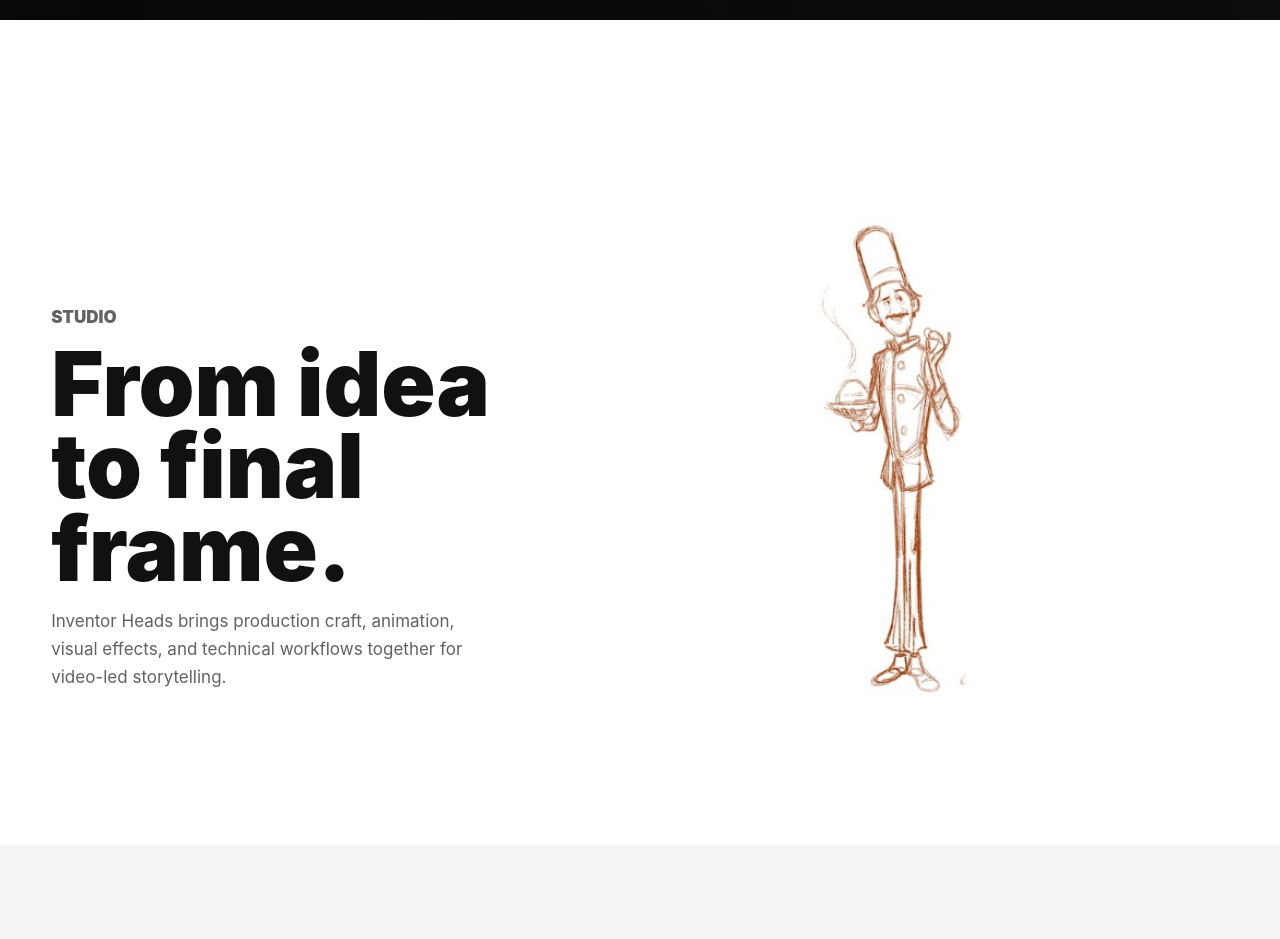
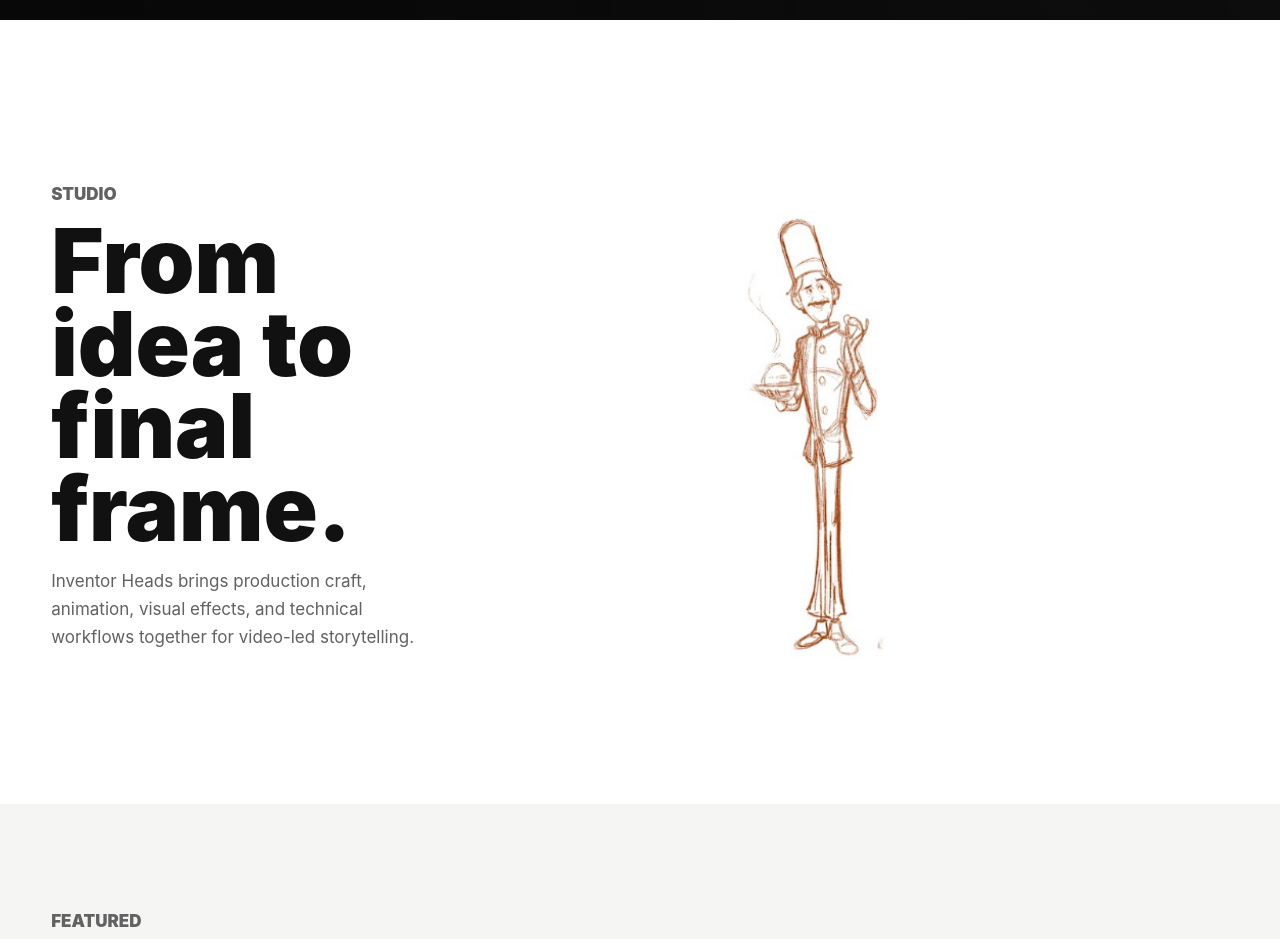
Before and after one commit to VaniKalavala/InventorHeads, a Next.js app in the folder Frontend/: page / in a window 1280 px wide. Shown: the part 780-1719 px from the top of the page. Built offline with nearby package versions, Linux system fonts and the light colour scheme.

Commit message:
Move studio sketch right

```diff
--- a/Frontend/app/globals.css
+++ b/Frontend/app/globals.css
@@ -1649,7 +1649,7 @@
 
 .studio-intro {
   display: grid;
-  grid-template-columns: minmax(280px, 0.82fr) minmax(0, 1.18fr);
+  grid-template-columns: minmax(280px, 0.72fr) minmax(0, 1.28fr);
   gap: clamp(28px, 6vw, 96px);
   align-items: end;
 }
@@ -1665,8 +1665,9 @@
 .studio-intro__art {
   margin: 0;
   display: flex;
-  justify-content: center;
+  justify-content: flex-end;
   align-items: center;
+  padding-right: clamp(24px, 8vw, 160px);
 }
 
 .studio-intro__art img {
```
